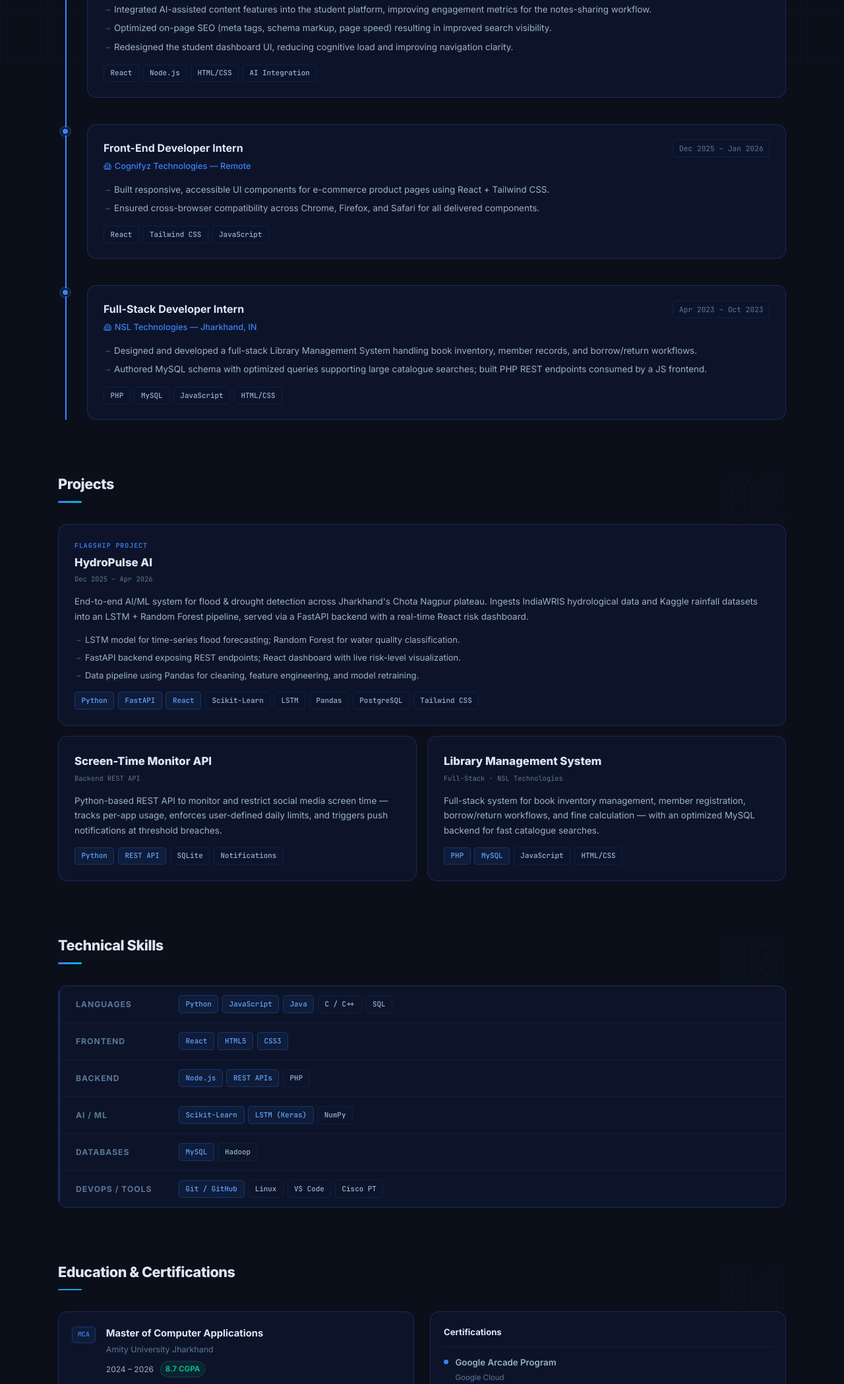
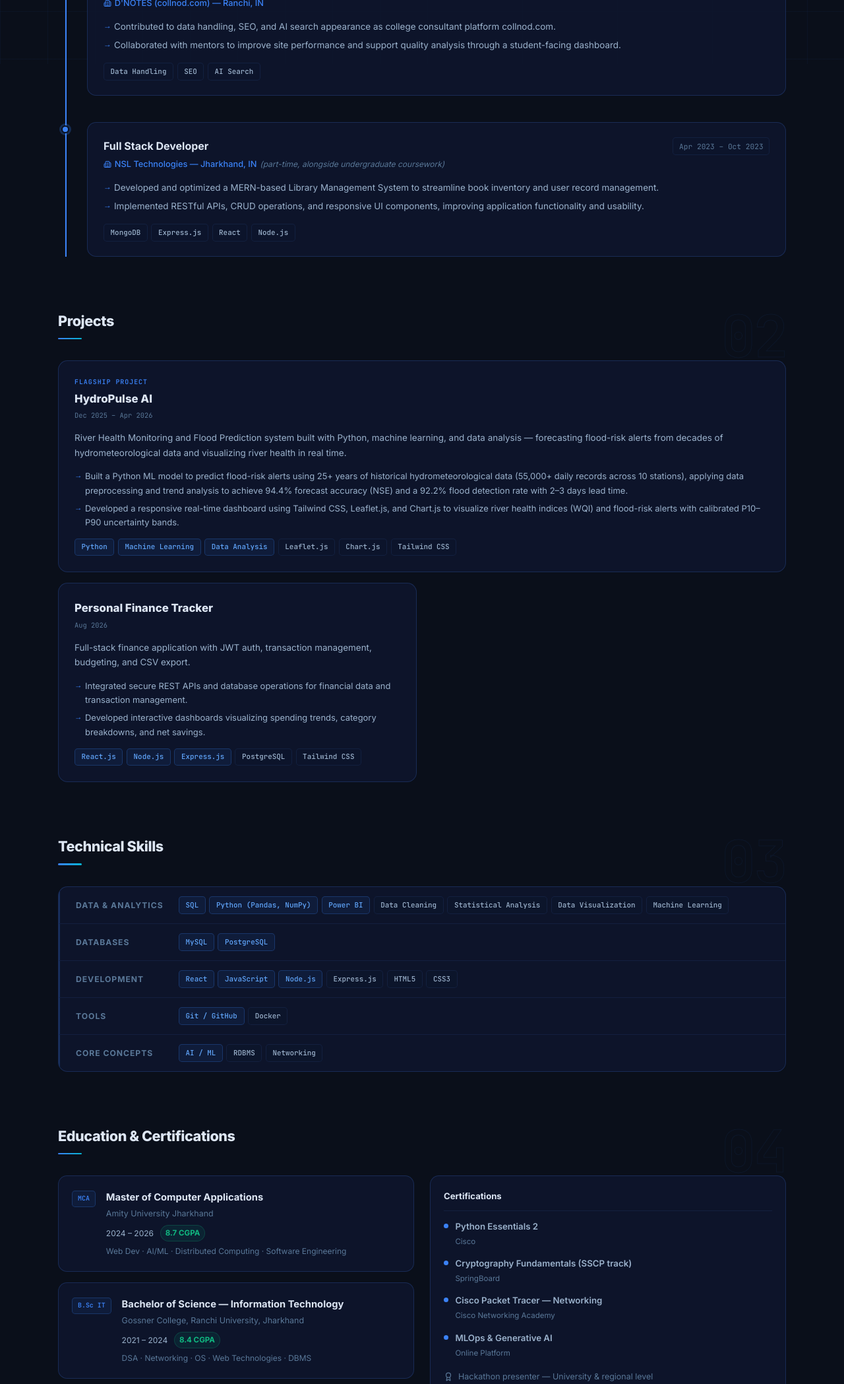
Before and after one commit to OMKR01/my_portfolio, a plain HTML site: page index.html in a window 1280 px wide. Shown: the part 703-2800 px from the top of the page at 66% size. Drawn offline with nearby package versions, Linux system fonts and the light colour scheme.

Commit message:
updated cv and projects

```diff
--- a/index.html
+++ b/index.html
@@ -3,8 +3,8 @@
 <head>
   <meta charset="UTF-8" />
   <meta name="viewport" content="width=device-width, initial-scale=1.0" />
-  <title>Om Kumar — Full-Stack Developer & AI Engineer</title>
-  <meta name="description" content="Om Kumar — MCA 2026, Full-Stack Developer & AI/ML Engineer. Building production-grade systems with React, Python, FastAPI, and ML pipelines." />
+  <title>Om Kumar — Data Analyst & Full-Stack Developer</title>
+  <meta name="description" content="Om Kumar — MCA 2026, specializing in data analysis and machine learning with Python, SQL, Power BI, and predictive modeling, plus full-stack development with React and Node.js." />
   <link rel="preconnect" href="https://fonts.googleapis.com" />
   <link rel="preconnect" href="https://fonts.gstatic.com" crossorigin />
   <link href="https://fonts.googleapis.com/css2?family=Inter:wght@400;500;600;700;800&family=JetBrains+Mono:wght@400;500;600&display=swap" rel="stylesheet" />
@@ -31,7 +31,7 @@
         <a href="#contact">Contact</a>
       </div>
       <div class="nav-actions">
-        <a href="cv_om.pdf" download class="nav-cta">
+        <a href="OM_KUMAR_CV.pdf" download class="nav-cta">
           <i data-lucide="download" width="14" height="14"></i> Resume
         </a>
         <label class="tog" id="tog" title="Toggle theme">
@@ -49,7 +49,7 @@
     <a href="#skills"     class="mob-link">Skills</a>
     <a href="#education"  class="mob-link">Education</a>
     <a href="#contact"    class="mob-link">Contact</a>
-    <a href="cv_om.pdf" download class="mob-link mob-cta">Download Resume</a>
+    <a href="OM_KUMAR_CV.pdf" download class="mob-link mob-cta">Download Resume</a>
   </div>
 
   <main>
@@ -69,14 +69,14 @@
             <span class="typing-prefix">I build </span><span id="typewriter" class="typewriter-text"></span><span class="typewriter-cursor">|</span>
           </p>
           <p class="hero-bio">
-            MCA graduate (Amity University, 8.7 CGPA) with 1+ year of hands-on internship experience across 3 organizations. I build production-grade web applications, REST APIs, and ML pipelines — from requirements to deployment.
+            MCA graduate (Amity University, 8.7 CGPA) specializing in data analysis and machine learning — proficient in Python, SQL, Power BI, and predictive modeling, with additional full-stack development experience (React, Node.js). Skilled at turning raw data into actionable insights through statistical analysis and visualization.
           </p>
 
           <div class="hero-cta-row">
             <a href="mailto:omkr544@gmail.com" class="btn-primary">
               <i data-lucide="mail" width="15" height="15"></i> Get in Touch
             </a>
-            <a href="cv_om.pdf" download class="btn-secondary">
+            <a href="OM_KUMAR_CV.pdf" download class="btn-secondary">
               <i data-lucide="download" width="15" height="15"></i> Download CV
             </a>
             <a href="https://github.com/OMKR01" target="_blank" rel="noopener" class="btn-icon btn-icon-gh" title="GitHub">
@@ -100,7 +100,7 @@
 
         <div class="hero-stats" id="hero-stats">
           <div class="stat-card" data-anim="scale">
-            <span class="stat-num">3</span>
+            <span class="stat-num">2</span>
             <span class="stat-label">Internships</span>
           </div>
           <div class="stat-card" data-anim="scale">
@@ -108,7 +108,7 @@
             <span class="stat-label">MCA CGPA</span>
           </div>
           <div class="stat-card" data-anim="scale">
-            <span class="stat-num">3+</span>
+            <span class="stat-num">2</span>
             <span class="stat-label">Projects Shipped</span>
           </div>
           <div class="stat-card" data-anim="scale">
@@ -140,15 +140,13 @@
               <span class="tl-date">Jan 2026 – Apr 2026</span>
             </div>
             <ul class="tl-bullets">
-              <li>Integrated AI-assisted content features into the student platform, improving engagement metrics for the notes-sharing workflow.</li>
-              <li>Optimized on-page SEO (meta tags, schema markup, page speed) resulting in improved search visibility.</li>
-              <li>Redesigned the student dashboard UI, reducing cognitive load and improving navigation clarity.</li>
+              <li>Contributed to data handling, SEO, and AI search appearance as college consultant platform collnod.com.</li>
+              <li>Collaborated with mentors to improve site performance and support quality analysis through a student-facing dashboard.</li>
             </ul>
             <div class="tl-stack">
-              <span class="chip">React</span>
-              <span class="chip">Node.js</span>
-              <span class="chip">HTML/CSS</span>
-              <span class="chip">AI Integration</span>
+              <span class="chip">Data Handling</span>
+              <span class="chip">SEO</span>
+              <span class="chip">AI Search</span>
             </div>
           </div>
         </article>
@@ -158,42 +156,20 @@
           <div class="tl-body spotlight-card">
             <div class="tl-header">
               <div>
-                <h3 class="tl-role">Front-End Developer Intern</h3>
-                <p class="tl-org"><i data-lucide="building-2" width="12" height="12"></i> Cognifyz Technologies — Remote</p>
-              </div>
-              <span class="tl-date">Dec 2025 – Jan 2026</span>
-            </div>
-            <ul class="tl-bullets">
-              <li>Built responsive, accessible UI components for e-commerce product pages using React + Tailwind CSS.</li>
-              <li>Ensured cross-browser compatibility across Chrome, Firefox, and Safari for all delivered components.</li>
-            </ul>
-            <div class="tl-stack">
-              <span class="chip">React</span>
-              <span class="chip">Tailwind CSS</span>
-              <span class="chip">JavaScript</span>
-            </div>
-          </div>
-        </article>
-
-        <article class="tl-item" data-anim="left">
-          <div class="tl-marker"></div>
-          <div class="tl-body spotlight-card">
-            <div class="tl-header">
-              <div>
-                <h3 class="tl-role">Full-Stack Developer Intern</h3>
-                <p class="tl-org"><i data-lucide="building-2" width="12" height="12"></i> NSL Technologies — Jharkhand, IN</p>
+                <h3 class="tl-role">Full Stack Developer</h3>
+                <p class="tl-org"><i data-lucide="building-2" width="12" height="12"></i> NSL Technologies — Jharkhand, IN <span class="tl-parttime">(part-time, alongside undergraduate coursework)</span></p>
               </div>
               <span class="tl-date">Apr 2023 – Oct 2023</span>
             </div>
             <ul class="tl-bullets">
-              <li>Designed and developed a full-stack Library Management System handling book inventory, member records, and borrow/return workflows.</li>
-              <li>Authored MySQL schema with optimized queries supporting large catalogue searches; built PHP REST endpoints consumed by a JS frontend.</li>
+              <li>Developed and optimized a MERN-based Library Management System to streamline book inventory and user record management.</li>
+              <li>Implemented RESTful APIs, CRUD operations, and responsive UI components, improving application functionality and usability.</li>
             </ul>
             <div class="tl-stack">
-              <span class="chip">PHP</span>
-              <span class="chip">MySQL</span>
-              <span class="chip">JavaScript</span>
-              <span class="chip">HTML/CSS</span>
+              <span class="chip">MongoDB</span>
+              <span class="chip">Express.js</span>
+              <span class="chip">React</span>
+              <span class="chip">Node.js</span>
             </div>
           </div>
         </article>
@@ -219,27 +195,24 @@
               <span class="proj-period">Dec 2025 – Apr 2026</span>
             </div>
             <div class="proj-links">
-              <a href="https://github.com/OMKR01" target="_blank" rel="noopener" class="i-btn" title="GitHub">
+              <a href="https://github.com/OMKR01/HydroPulse-AI" target="_blank" rel="noopener" class="i-btn" title="GitHub">
                 <i data-lucide="github" width="16" height="16"></i>
               </a>
             </div>
           </div>
           <p class="proj-desc">
-            End-to-end AI/ML system for flood &amp; drought detection across Jharkhand's Chota Nagpur plateau. Ingests IndiaWRIS hydrological data and Kaggle rainfall datasets into an LSTM + Random Forest pipeline, served via a FastAPI backend with a real-time React risk dashboard.
+            River Health Monitoring and Flood Prediction system built with Python, machine learning, and data analysis — forecasting flood-risk alerts from decades of hydrometeorological data and visualizing river health in real time.
           </p>
           <ul class="proj-bullets">
-            <li>LSTM model for time-series flood forecasting; Random Forest for water quality classification.</li>
-            <li>FastAPI backend exposing REST endpoints; React dashboard with live risk-level visualization.</li>
-            <li>Data pipeline using Pandas for cleaning, feature engineering, and model retraining.</li>
+            <li>Built a Python ML model to predict flood-risk alerts using 25+ years of historical hydrometeorological data (55,000+ daily records across 10 stations), applying data preprocessing and trend analysis to achieve 94.4% forecast accuracy (NSE) and a 92.2% flood detection rate with 2–3 days lead time.</li>
+            <li>Developed a responsive real-time dashboard using Tailwind CSS, Leaflet.js, and Chart.js to visualize river health indices (WQI) and flood-risk alerts with calibrated P10–P90 uncertainty bands.</li>
           </ul>
           <div class="proj-stack">
             <span class="chip chip-accent">Python</span>
-            <span class="chip chip-accent">FastAPI</span>
-            <span class="chip chip-accent">React</span>
-            <span class="chip">Scikit-Learn</span>
-            <span class="chip">LSTM</span>
-            <span class="chip">Pandas</span>
-            <span class="chip">PostgreSQL</span>
+            <span class="chip chip-accent">Machine Learning</span>
+            <span class="chip chip-accent">Data Analysis</span>
+            <span class="chip">Leaflet.js</span>
+            <span class="chip">Chart.js</span>
             <span class="chip">Tailwind CSS</span>
           </div>
         </div>
@@ -248,47 +221,28 @@
         <div class="proj-card tilt-card spotlight-card" data-anim="left">
           <div class="proj-top">
             <div>
-              <h3 class="proj-name">Screen-Time Monitor API</h3>
-              <span class="proj-period">Backend REST API</span>
+              <h3 class="proj-name">Personal Finance Tracker</h3>
+              <span class="proj-period">Aug 2026</span>
             </div>
             <div class="proj-links">
-              <a href="https://github.com/OMKR01" target="_blank" rel="noopener" class="i-btn" title="GitHub">
+              <a href="https://github.com/OMKR01/Personal-Finance-Tracker" target="_blank" rel="noopener" class="i-btn" title="GitHub">
                 <i data-lucide="github" width="16" height="16"></i>
               </a>
             </div>
           </div>
           <p class="proj-desc">
-            Python-based REST API to monitor and restrict social media screen time — tracks per-app usage, enforces user-defined daily limits, and triggers push notifications at threshold breaches.
+            Full-stack finance application with JWT auth, transaction management, budgeting, and CSV export.
           </p>
+          <ul class="proj-bullets">
+            <li>Integrated secure REST APIs and database operations for financial data and transaction management.</li>
+            <li>Developed interactive dashboards visualizing spending trends, category breakdowns, and net savings.</li>
+          </ul>
           <div class="proj-stack">
-            <span class="chip chip-accent">Python</span>
-            <span class="chip chip-accent">REST API</span>
-            <span class="chip">SQLite</span>
-            <span class="chip">Notifications</span>
-          </div>
-        </div>
-
-        <!-- Project 3 -->
-        <div class="proj-card tilt-card spotlight-card" data-anim="right">
-          <div class="proj-top">
-            <div>
-              <h3 class="proj-name">Library Management System</h3>
-              <span class="proj-period">Full-Stack · NSL Technologies</span>
-            </div>
-            <div class="proj-links">
-              <a href="https://github.com/OMKR01" target="_blank" rel="noopener" class="i-btn" title="GitHub">
-                <i data-lucide="github" width="16" height="16"></i>
-              </a>
-            </div>
-          </div>
-          <p class="proj-desc">
-            Full-stack system for book inventory management, member registration, borrow/return workflows, and fine calculation — with an optimized MySQL backend for fast catalogue searches.
-          </p>
-          <div class="proj-stack">
-            <span class="chip chip-accent">PHP</span>
-            <span class="chip chip-accent">MySQL</span>
-            <span class="chip">JavaScript</span>
-            <span class="chip">HTML/CSS</span>
+            <span class="chip chip-accent">React.js</span>
+            <span class="chip chip-accent">Node.js</span>
+            <span class="chip chip-accent">Express.js</span>
+            <span class="chip">PostgreSQL</span>
+            <span class="chip">Tailwind CSS</span>
           </div>
         </div>
 
@@ -304,54 +258,48 @@
 
       <div class="skills-table">
         <div class="skills-row">
-          <span class="skills-cat">Languages</span>
+          <span class="skills-cat">Data &amp; Analytics</span>
           <div class="skills-chips">
-            <span class="chip chip-accent">Python</span>
-            <span class="chip chip-accent">JavaScript</span>
-            <span class="chip chip-accent">Java</span>
-            <span class="chip">C / C++</span>
-            <span class="chip">SQL</span>
-          </div>
-        </div>
-        <div class="skills-row">
-          <span class="skills-cat">Frontend</span>
-          <div class="skills-chips">
-            <span class="chip chip-accent">React</span>
-            <span class="chip chip-accent">HTML5</span>
-            <span class="chip chip-accent">CSS3</span>
-          </div>
-        </div>
-        <div class="skills-row">
-          <span class="skills-cat">Backend</span>
-          <div class="skills-chips">
-            <span class="chip chip-accent">Node.js</span>
-            <span class="chip chip-accent">REST APIs</span>
-            <span class="chip">PHP</span>
-          </div>
-        </div>
-        <div class="skills-row">
-          <span class="skills-cat">AI / ML</span>
-          <div class="skills-chips">
-            <span class="chip chip-accent">Scikit-Learn</span>
-            <span class="chip chip-accent">LSTM (Keras)</span>
-            <span class="chip">NumPy</span>
+            <span class="chip chip-accent">SQL</span>
+            <span class="chip chip-accent">Python (Pandas, NumPy)</span>
+            <span class="chip chip-accent">Power BI</span>
+            <span class="chip">Data Cleaning</span>
+            <span class="chip">Statistical Analysis</span>
+            <span class="chip">Data Visualization</span>
+            <span class="chip">Machine Learning</span>
           </div>
         </div>
         <div class="skills-row">
           <span class="skills-cat">Databases</span>
           <div class="skills-chips">
             <span class="chip chip-accent">MySQL</span>
-            <span class="chip">Hadoop</span>
+            <span class="chip chip-accent">PostgreSQL</span>
           </div>
         </div>
         <div class="skills-row">
-          <span class="skills-cat">DevOps / Tools</span>
+          <span class="skills-cat">Development</span>
+          <div class="skills-chips">
+            <span class="chip chip-accent">React</span>
+            <span class="chip chip-accent">JavaScript</span>
+            <span class="chip chip-accent">Node.js</span>
+            <span class="chip">Express.js</span>
+            <span class="chip">HTML5</span>
+            <span class="chip">CSS3</span>
+          </div>
+        </div>
+        <div class="skills-row">
+          <span class="skills-cat">Tools</span>
           <div class="skills-chips">
             <span class="chip chip-accent">Git / GitHub</span>
-            <span class="chip">Linux</span>
-            <span class="chip">VS Code</span>
-            <span class="chip">Cisco PT</span>
+            <span class="chip">Docker</span>
           </div>
+        </div>
+        <div class="skills-row">
+          <span class="skills-cat">Core Concepts</span>
+          <div class="skills-chips">
+            <span class="chip chip-accent">AI / ML</span>
+            <span class="chip">RDBMS</span>
+            <span class="chip">Networking</span>
           </div>
         </div>
       </div>
@@ -383,7 +331,7 @@
             <div class="edu-badge">B.Sc IT</div>
             <div class="edu-body">
               <h3>Bachelor of Science — Information Technology</h3>
-              <p class="edu-inst">Ranchi University, Jharkhand</p>
+              <p class="edu-inst">Gossner College, Ranchi University, Jharkhand</p>
               <div class="edu-meta">
                 <span>2021 – 2024</span>
                 <span class="gpa-chip">8.4 CGPA</span>
@@ -398,14 +346,14 @@
           <div class="cert-item" data-anim="left">
             <div class="cert-dot"></div>
             <div>
-              <p class="cert-name">Google Arcade Program</p>
-              <p class="cert-issuer">Google Cloud</p>
+              <p class="cert-name">Python Essentials 2</p>
+              <p class="cert-issuer">Cisco</p>
             </div>
           </div>
           <div class="cert-item" data-anim="left">
             <div class="cert-dot"></div>
             <div>
-              <p class="cert-name">SSCP — Cryptography &amp; Security</p>
+              <p class="cert-name">Cryptography Fundamentals (SSCP track)</p>
               <p class="cert-issuer">SpringBoard</p>
             </div>
           </div>
@@ -495,7 +443,7 @@
   </main>
 
   <footer>
-    <p>Om Kumar · Full-Stack Developer &amp; AI Engineer · Ranchi, Jharkhand · 2026</p>
+    <p>Om Kumar · Data Analyst &amp; Full-Stack Developer · Ranchi, Jharkhand · 2026</p>
   </footer>
 
   <button id="btt" onclick="window.scrollTo({top:0,behavior:'smooth'})" aria-label="Back to top">
--- a/main.js
+++ b/main.js
@@ -63,11 +63,11 @@
   const typeEl = document.getElementById('typewriter');
   if (typeEl) {
     const phrases = [
+      'Data-Driven Insights',
+      'Predictive ML Models',
+      'Power BI Dashboards',
       'Full-Stack Web Apps',
       'REST APIs & Backends',
-      'AI / ML Pipelines',
-      'React Interfaces',
-      'Data-Driven Systems',
     ];
     let pIdx = 0, cIdx = 0, deleting = false;
     const SPEED_TYPE = 68, SPEED_DEL = 38, PAUSE = 1800;
--- a/style.css
+++ b/style.css
@@ -506,6 +506,10 @@ html.light .hero-title { color: var(--accent); }
 .tl-org {
   font-size: 0.8rem; color: var(--accent); font-weight: 500;
   display: flex; align-items: center; gap: 0.3rem; margin-top: 0.2rem;
+  flex-wrap: wrap;
+}
+.tl-parttime {
+  color: var(--muted); font-weight: 400; font-style: italic; font-size: 0.75rem;
 }
 .tl-date {
   font-family: 'JetBrains Mono', monospace;
```
Also changed, not shown: 1 other file.
